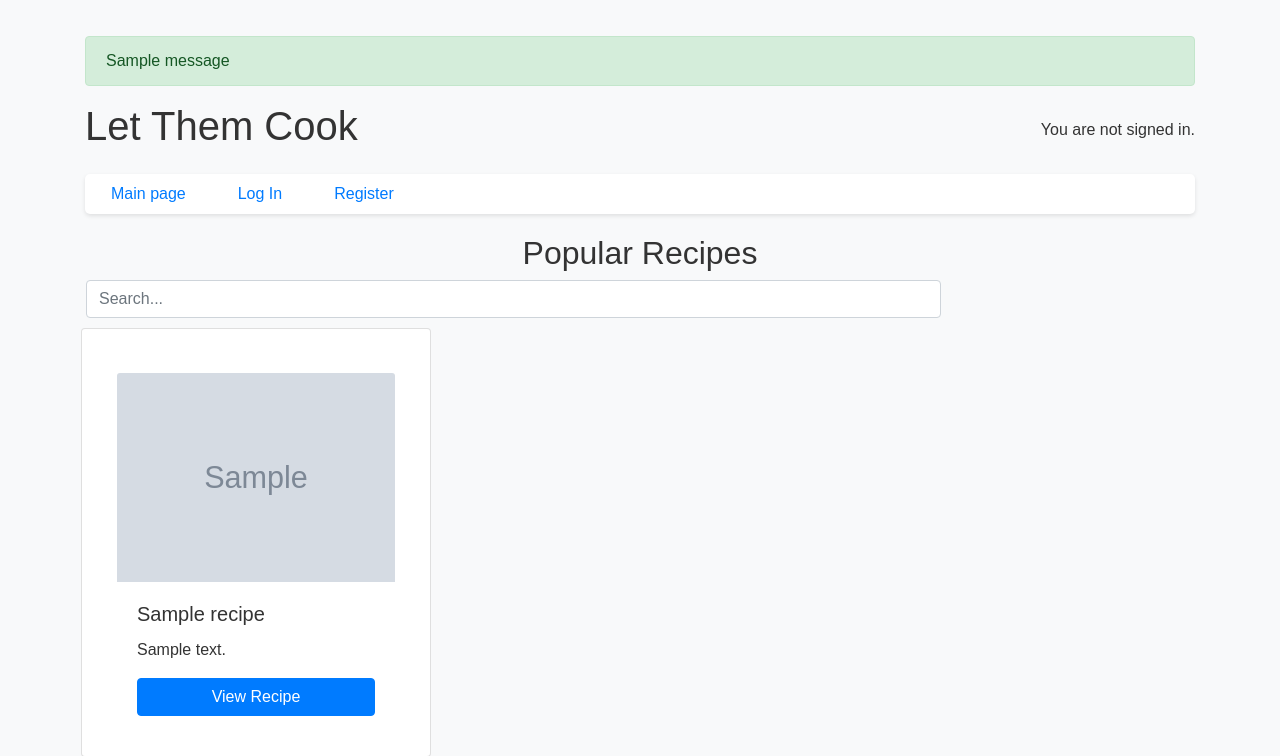
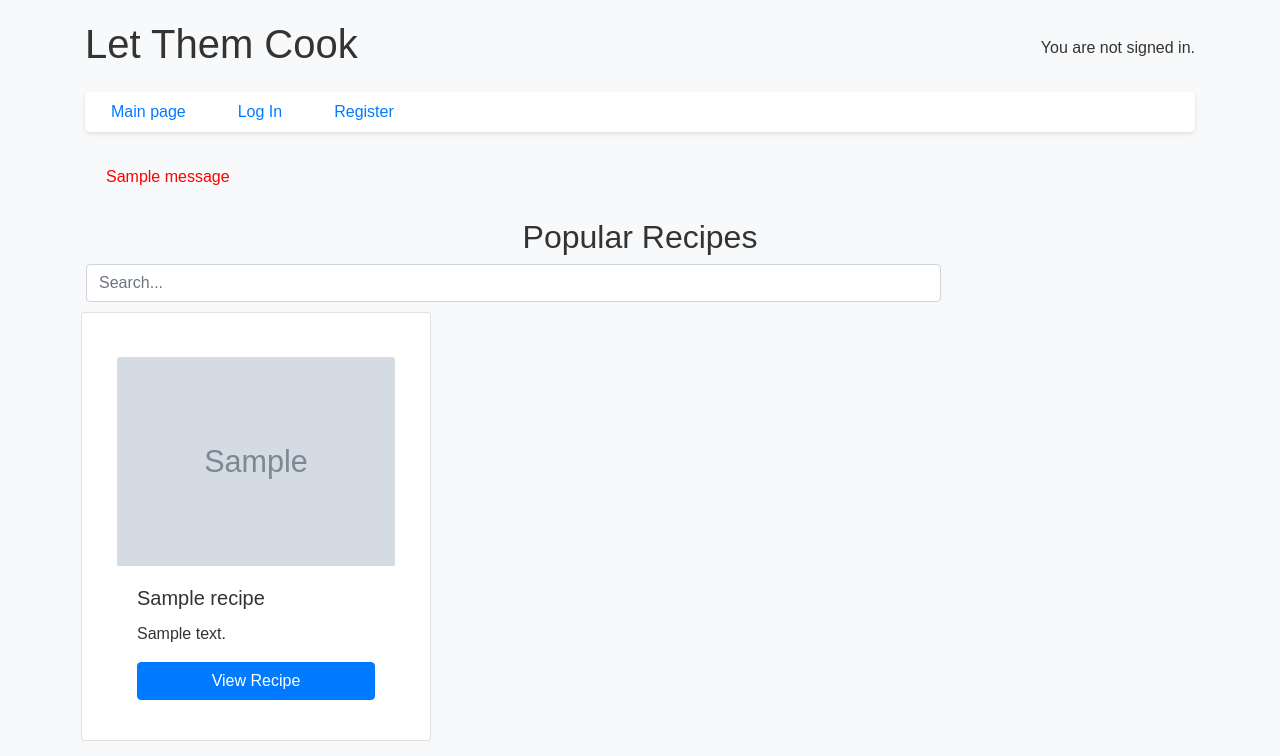
Before and after one commit to LiuLiuBov/LetThemCook, a Django app: page / in a window 1280 px wide. Shown: the top 756 px of the page. Run offline with Django 5.2, Linux system fonts and the light colour scheme; tables that the repository leaves empty hold one stand-in row (values such as "Sample post"); grey boxes marked "Sample" are stand-in pictures; one stand-in notice (Sample message) is shown; some libraries are stand-ins or nearby versions.

Commit message:
minor changes

```diff
--- a/templates/layout.html
+++ b/templates/layout.html
@@ -11,15 +11,6 @@
     </head>
     <body>
         <div class="container">
-            {% if messages %}
-                <div class="mt-3">
-                    {% for message in messages %}
-                        <div class="alert {% if message.tags %}alert-{{ message.tags }}{% else %}alert-info{% endif %}" role="alert">
-                            {{ message }}
-                        </div>
-                    {% endfor %}
-                </div>
-            {% endif %}
 
             <div class="d-flex justify-content-between align-items-center mb-3">
                 <h1>Let Them Cook</h1>
@@ -60,6 +51,17 @@
                 {% endif %}
             </ul>
 
+            {% if messages %}
+    <div class="mt-3">
+        {% for message in messages %}
+            <div class="alert" role="alert" style="color: red;">
+                {{ message }}
+            </div>
+        {% endfor %}
+    </div>
+{% endif %}
+
+
         <script>window.jQuery || document.write('<script src="https://getbootstrap.com/docs/4.2/assets/js/vendor/jquery-slim.min.js"><\/script>')</script>
         <script src="https://getbootstrap.com/docs/4.2/dist/js/bootstrap.bundle.min.js" integrity="sha384-zDnhMsjVZfS3hiP7oCBRmfjkQC4fzxVxFhBx8Hkz2aZX8gEvA/jsP3eXRCvzTofP" crossorigin="anonymous"></script>
         <script src="https://cdnjs.cloudflare.com/ajax/libs/feather-icons/4.9.0/feather.min.js"></script>
```
